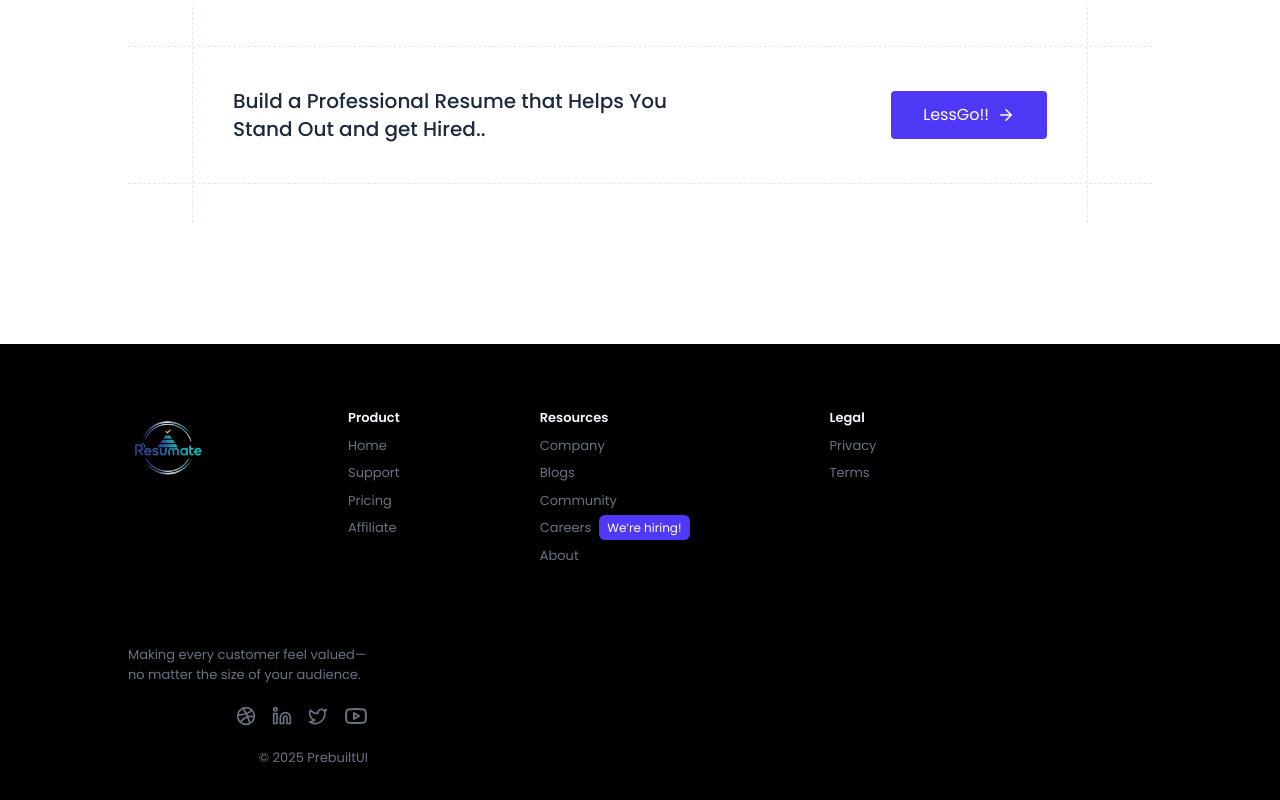
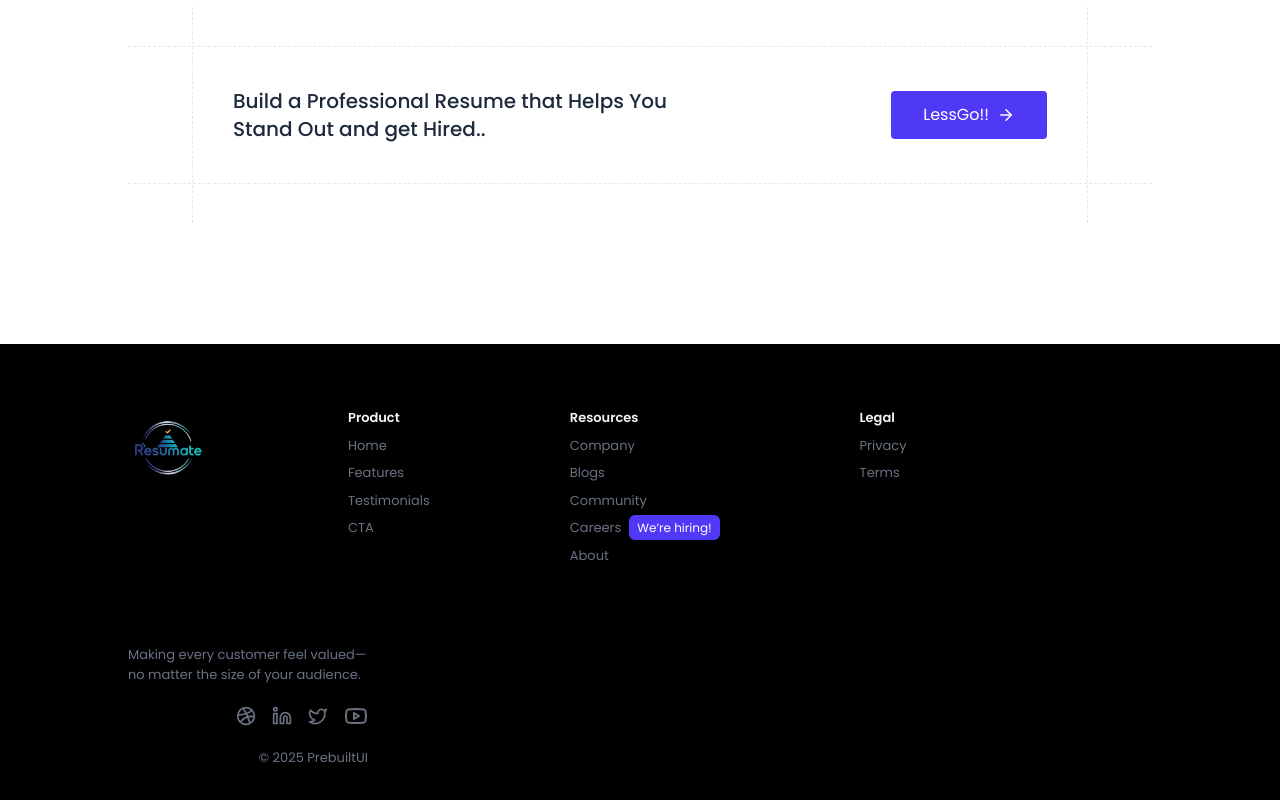
Before and after one commit to KunalxKushwaha/Resume-Builder, a React (Vite) app in the folder Frontend/: page / in a window 1280 px wide. Shown: the part 2248-3048 px from the top of the page. Built offline with nearby package versions, Linux system fonts and the light colour scheme.

Commit message:
Footer added

```diff
--- a/Frontend/src/components/home/Footer.jsx
+++ b/Frontend/src/components/home/Footer.jsx
@@ -20,9 +20,9 @@ const Footer = () => {
                         <p className="text-slate-100 font-semibold">Product</p>
                         <ul className="mt-2 space-y-2">
                             <li><a href="/" className="hover:text-indigo-600 transition">Home</a></li>
-                            <li><a href="/" className="hover:text-indigo-600 transition">Support</a></li>
-                            <li><a href="/" className="hover:text-indigo-600 transition">Pricing</a></li>
-                            <li><a href="/" className="hover:text-indigo-600 transition">Affiliate</a></li>
+                            <li><a href="/features" className="hover:text-indigo-600 transition">Features</a></li>
+                            <li><a href="/testimonials" className="hover:text-indigo-600 transition">Testimonials</a></li>
+                            <li><a href="/cta" className="hover:text-indigo-600 transition">CTA</a></li>
                         </ul>
                     </div>
                     <div>
```
